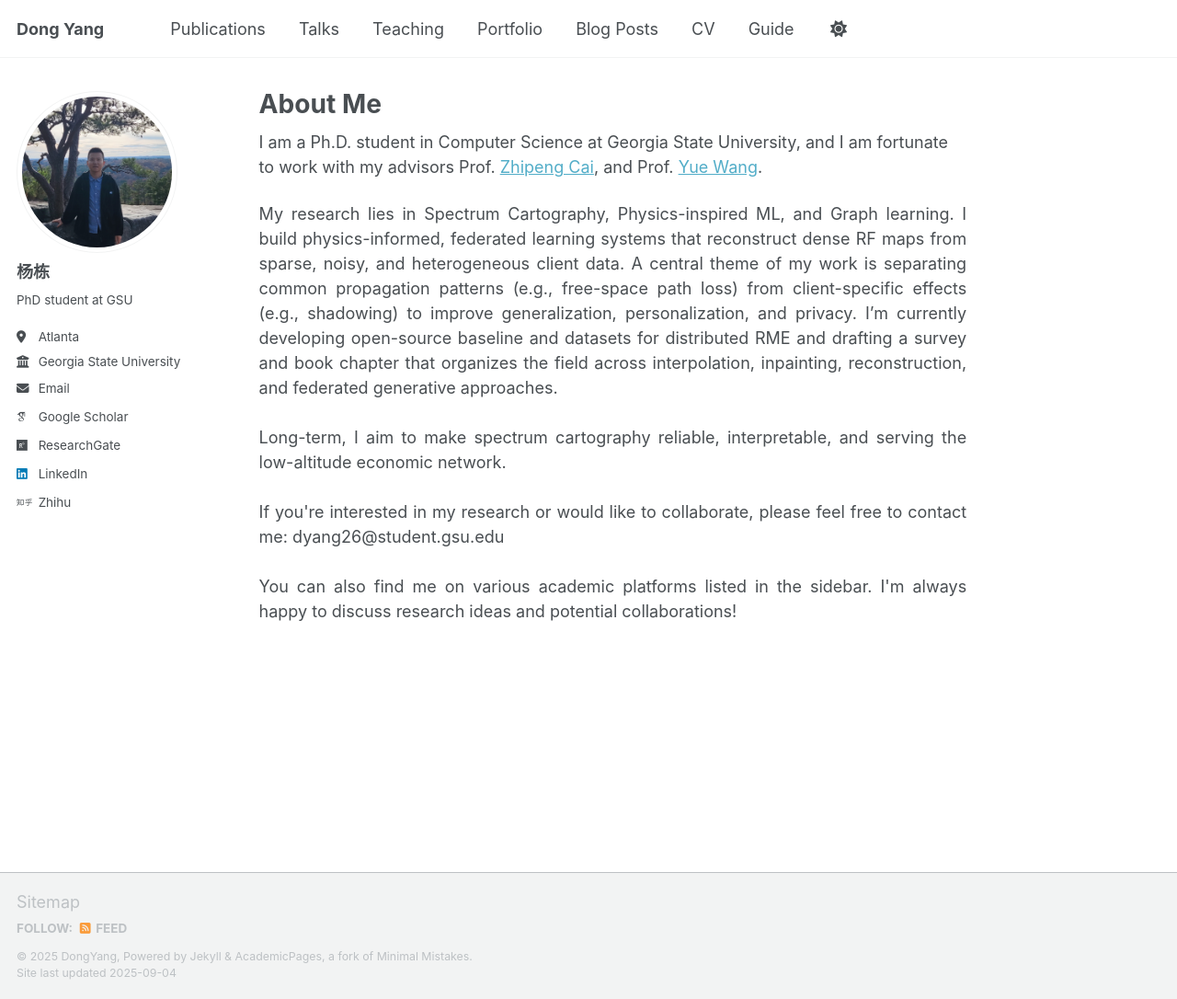
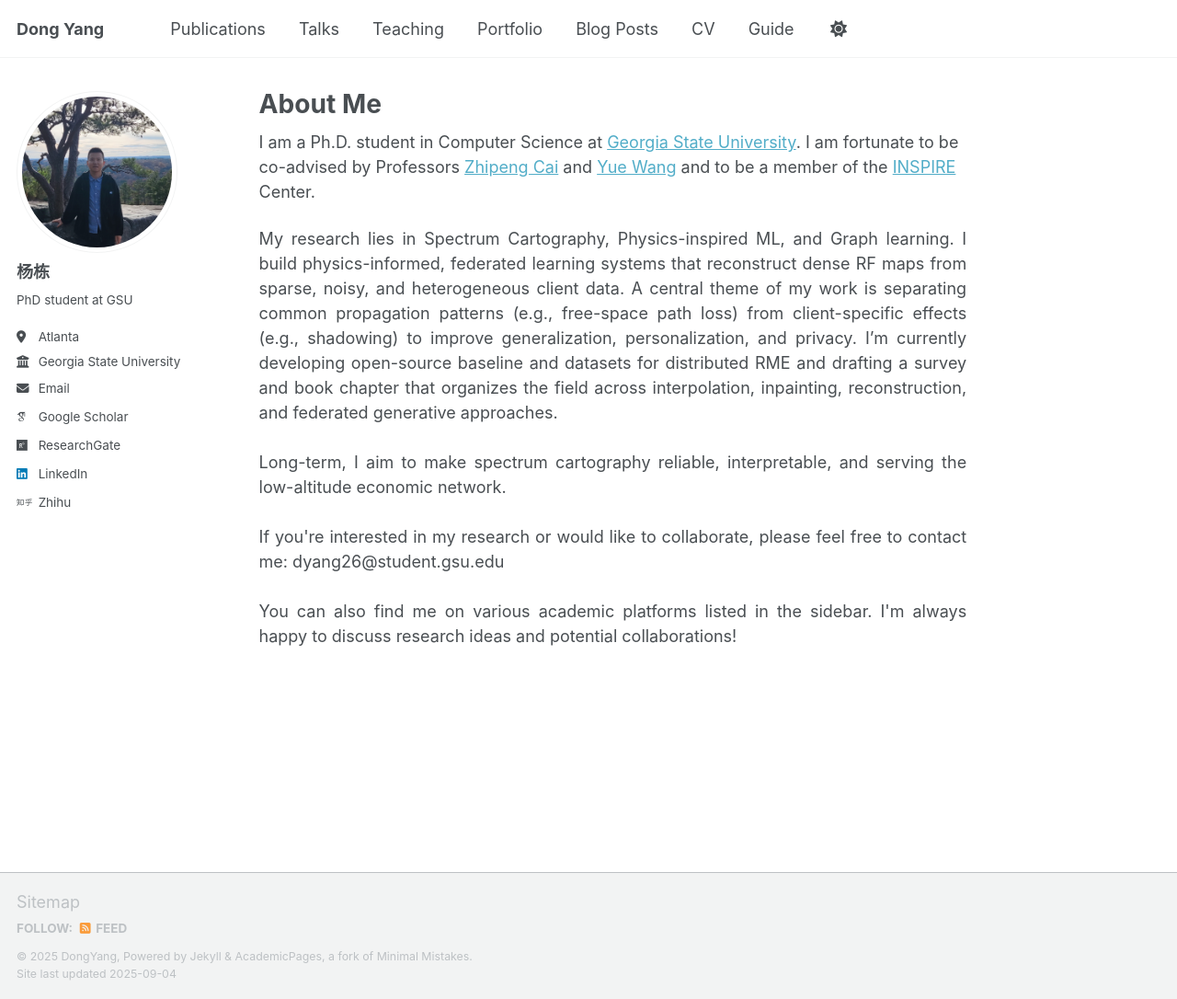
Before and after one commit to DongYang26/DongYang26.github.io, a Jekyll site: the page built from _pages/about.md, in a window 1280 px wide and 1086 px high. Shown: the whole window at 92% size. Built offline with Jekyll 4.4.1, drawn with Linux system fonts in a browser that asks for light colours; some web fonts are replaced; a script that is not in the unit is left out.

Commit message:
Update about.md

```diff
--- a/_pages/about.md
+++ b/_pages/about.md
@@ -7,8 +7,7 @@ redirect_from:
   - /about.html
 ---
 
-
-I am a Ph.D. student in Computer Science at Georgia State University, and I am fortunate to work with my advisors Prof. [Zhipeng Cai](https://cai.csgsu.org/), and Prof. [Yue Wang](https://ywang.csgsu.org/).
+I am a Ph.D. student in Computer Science at [Georgia State University](https://www.gsu.edu/). I am fortunate to be co-advised by Professors [Zhipeng Cai](https://cai.csgsu.org/) and [Yue Wang](https://ywang.csgsu.org/) and to be a member of the [INSPIRE](https://inspire.gsu.edu/) Center.
 
 <div style="text-align: justify;">
 My research lies in Spectrum Cartography, Physics-inspired ML, and Graph learning. I build physics-informed, federated learning systems that reconstruct dense RF maps from sparse, noisy, and heterogeneous client data. A central theme of my work is separating common propagation patterns (e.g., free-space path loss) from client-specific effects (e.g., shadowing) to improve generalization, personalization, and privacy. I’m currently developing open-source baseline and datasets for distributed RME and drafting a survey and book chapter that organizes the field across interpolation, inpainting, reconstruction, and federated generative approaches. <br><br>
```
